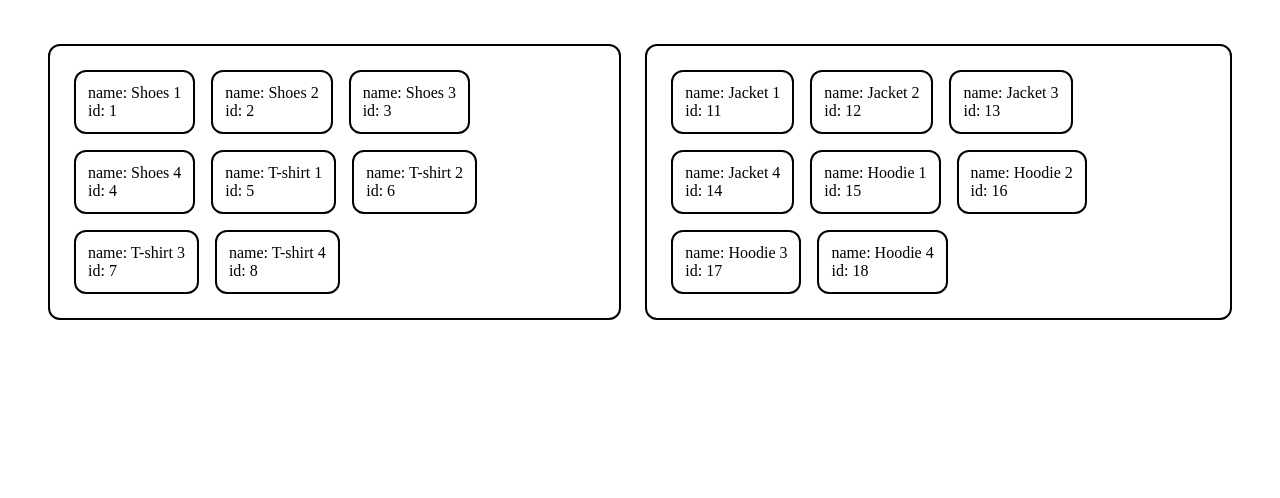
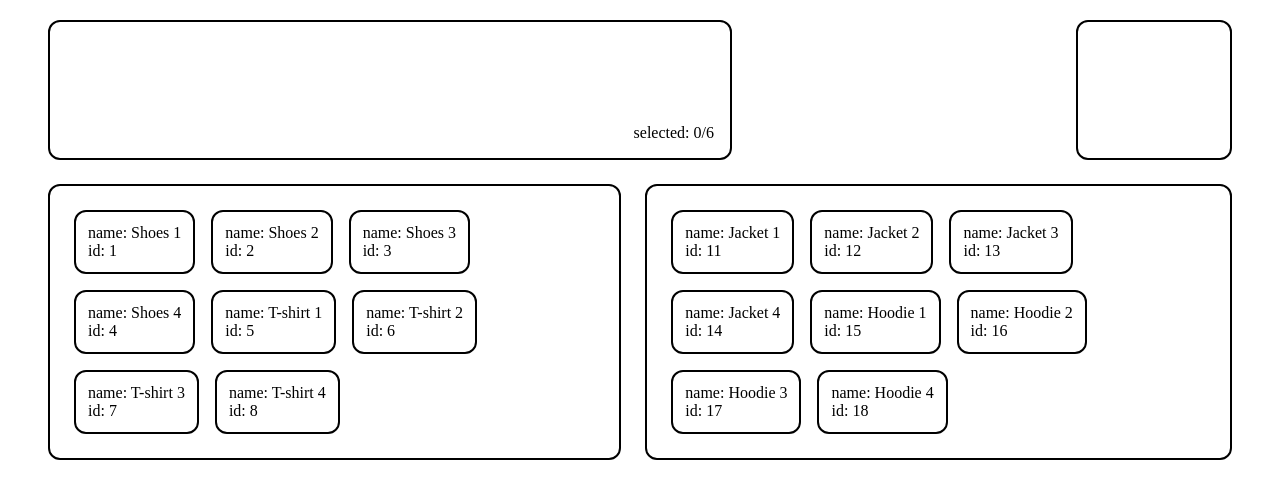
Before and after one commit to m3tlo/DvaPacanaTestCase, a Vue app: page / in a window 1280 px wide. Shown: the top 498 px of the page. Built offline with nearby package versions, Linux system fonts and the light colour scheme.

Commit message:
fix(ThingsPreview.vue; fix-counter-position): изменено положение выбранных карточек

```diff
--- a/src/App.vue
+++ b/src/App.vue
@@ -2,13 +2,11 @@
     <div id="app" :class="$style.app">
         <div :class="$style.preview">
             <ThingsPreview
-                v-show="selectedUserThings.length"
                 :things="selectedUserThings"
                 :max-count="6"
                 @delete-thing="onDeleteSelectedUserThing"
             />
             <ThingsPreview
-                v-show="selectedThingOfChoose.length"
                 :things="selectedThingOfChoose"
                 single-item
                 @delete-thing="onDeleteSelectedThingsOfChoose"
--- a/src/components/ThingsPreview.vue
+++ b/src/components/ThingsPreview.vue
@@ -1,5 +1,5 @@
 <template>
-    <div :class="$style.ThingsPreview">
+    <div :class="[$style.ThingsPreview, classes]">
         <ThingsList
             :things="filteredThings"
             @select-item="$emit('delete-thing', $event)"
@@ -36,6 +36,12 @@ export default {
         filteredThings() {
             return this.things.slice(0, this.maxCount);
         },
+
+        classes() {
+            return {
+                [this.$style._isCounter]: !this.singleItem,
+            }
+        }
     },
 }
 </script>
@@ -46,12 +52,19 @@ export default {
     flex-direction: column;
     flex-wrap: wrap;
     align-items: center;
+    justify-content: center;
     gap: 16px;
-    max-width: 684px;
+    min-width: 156px;
     min-height: 140px;
     padding: 16px;
     border: 2px solid #000;
     border-radius: 12px;
+
+    &._isCounter {
+        align-items: start;
+        justify-content: space-between;
+        min-width: 684px;
+    }
 }
 
 .counter{
```
